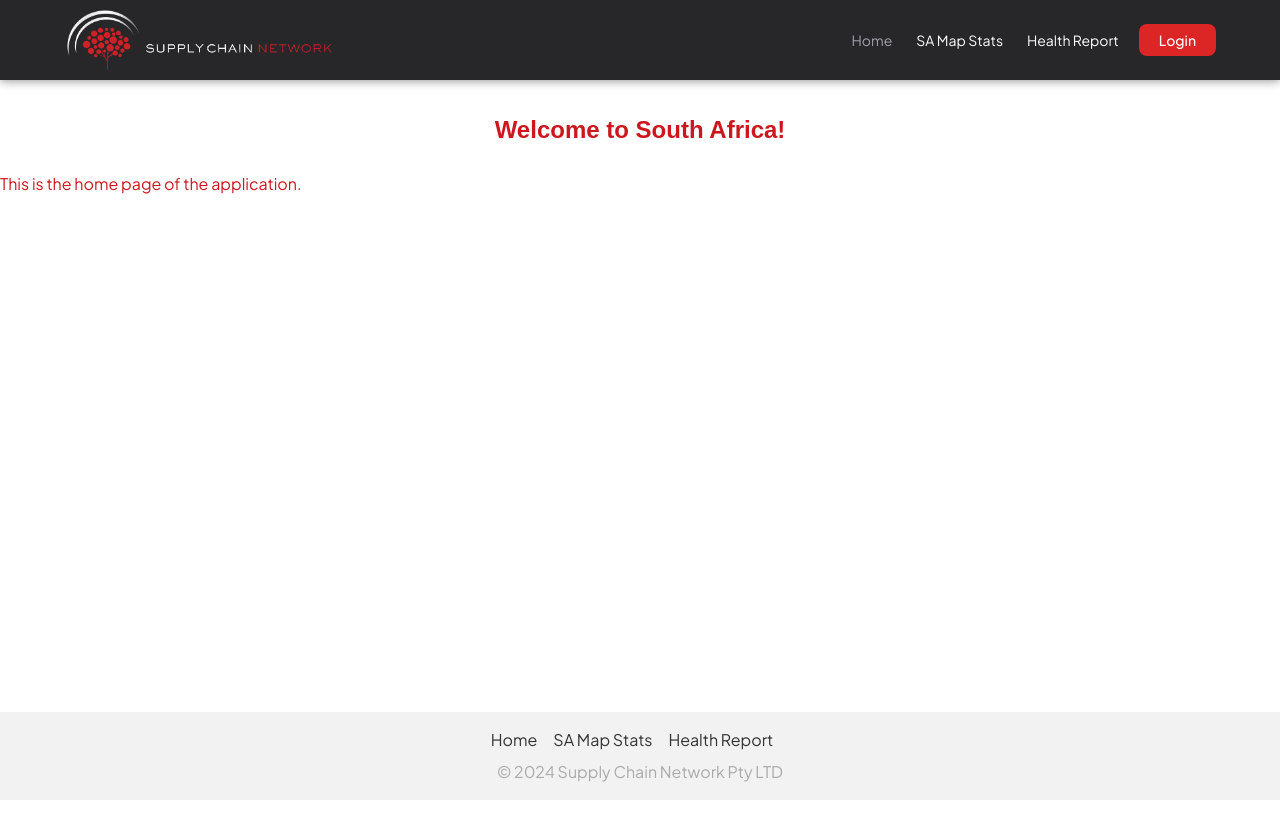
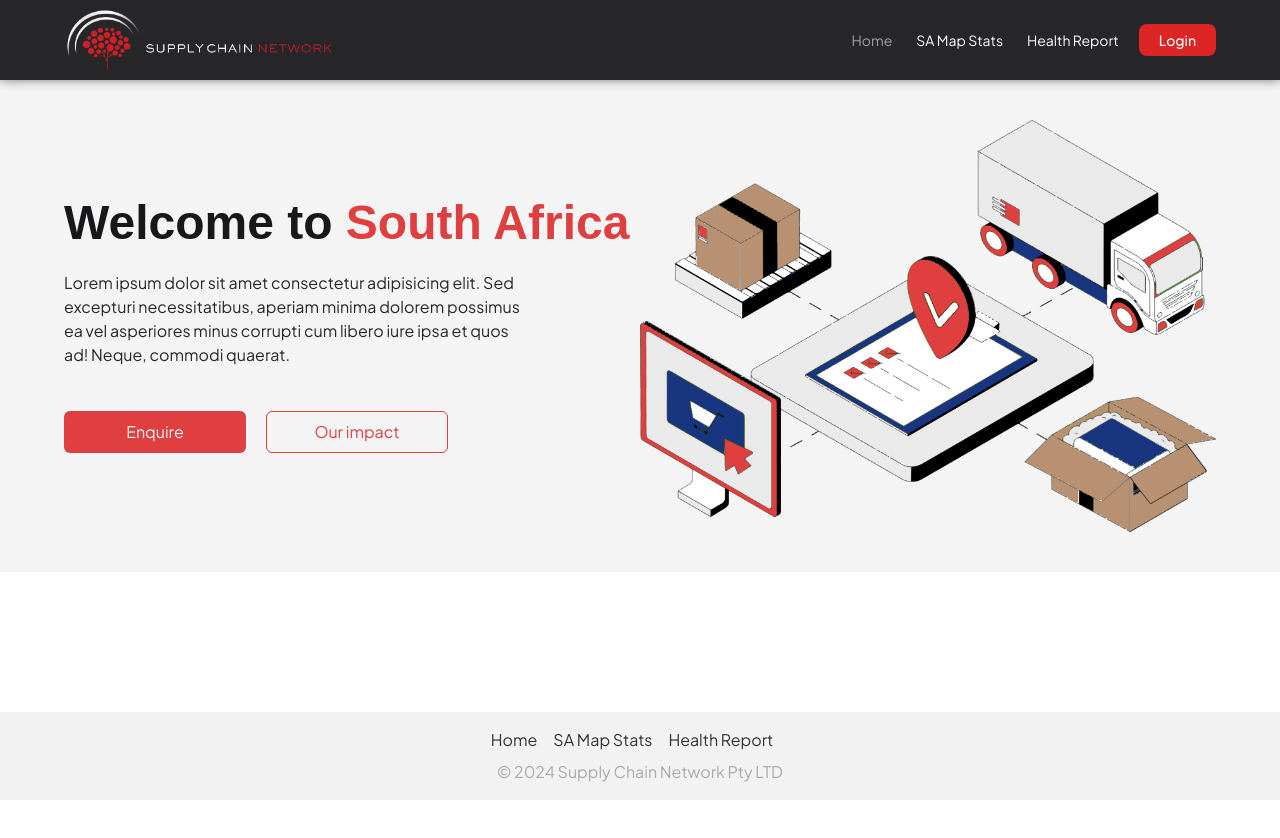
Before and after one commit to max-carver/SCNet-Assessment, a React (Create React App) app: page / in a window 1280 px wide. Shown: the top 838 px of the page. After the commit the page ends 800 px from the top, so only its background shows below. Built offline with nearby package versions, Linux system fonts and the light colour scheme.

Commit message:
re-style home page

```diff
--- a/src/pages/HomePage.jsx
+++ b/src/pages/HomePage.jsx
@@ -1,11 +1,29 @@
-import React from "react";
+import graphic from "../images/supply-chain.png";
 
 const HomePage = () => {
 	return (
-		<div className="h-[400rem]">
-			<h1>Welcome to South Africa!</h1>
-			<p>This is the home page of the application.</p>
-		</div>
+		<main className="px-4 md:px-12 lg:px-16 flex items-center justify-between min-h-calc[100vw - 5rem] bg-zinc-100 w-full py-10">
+			<div className="flex flex-col justify-center items-stretch gap-6">
+				<h1 className="text-5xl font-bold p-0 m-0 text-zinc-900 text-left">
+					Welcome to <span className="text-[#E03F3F]">South Africa</span>
+				</h1>
+				<p className="text-zinc-800 w-4/5">
+					Lorem ipsum dolor sit amet consectetur adipisicing elit. Sed excepturi
+					necessitatibus, aperiam minima dolorem possimus ea vel asperiores
+					minus corrupti cum libero iure ipsa et quos ad! Neque, commodi
+					quaerat.
+				</p>
+				<div className="flex items-center gap-5 w-2/3 mt-5">
+					<button className="bg-[#E03F3F] border border-transparent text-zinc-50 p-2 rounded-md w-full">
+						Enquire
+					</button>
+					<button className="border border-[#E03F3F] text-[#E03F3F] p-2 rounded-md w-full">
+						Our impact
+					</button>
+				</div>
+			</div>
+			<img src={graphic} alt="" className="lg:w-[32rem] xl:w-[36rem]" />
+		</main>
 	);
 };
 
```
Also changed, not shown: src/images/supply-chain.png (added).
